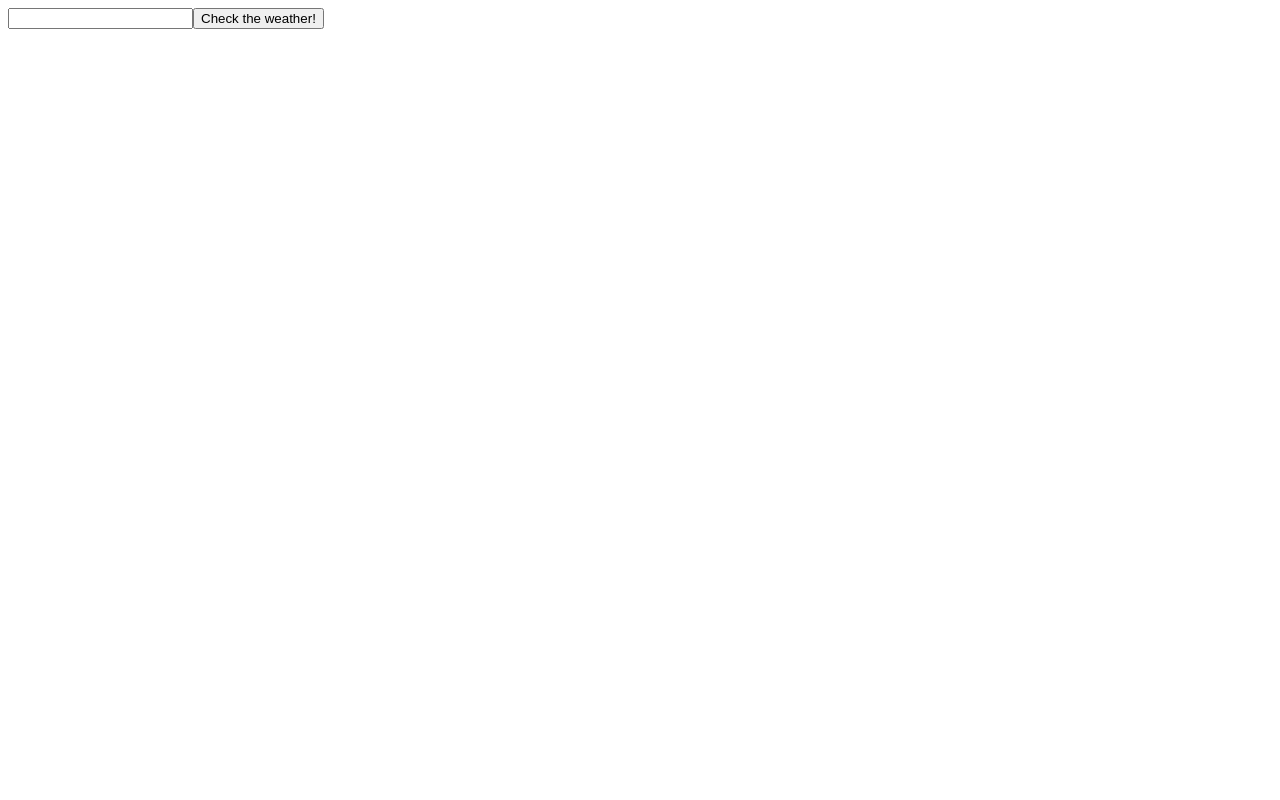
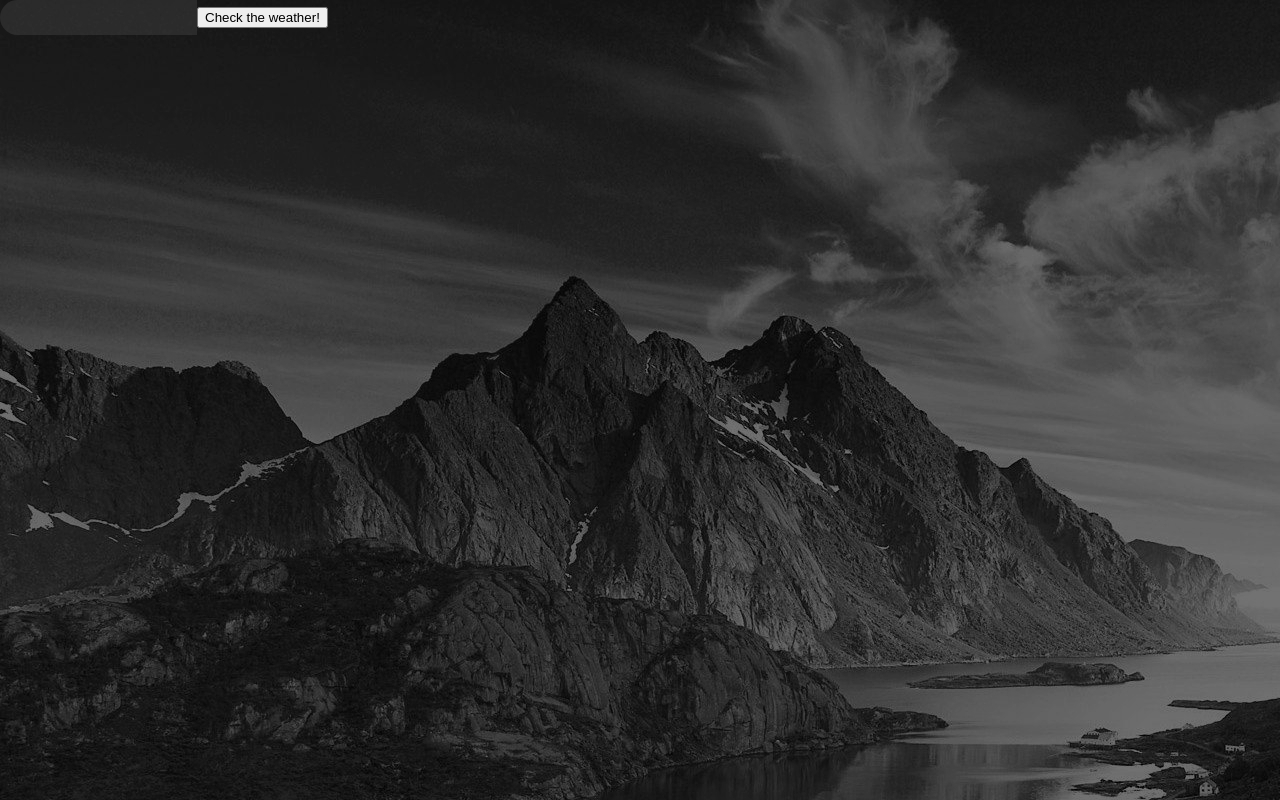
Before and after one commit to ira-francesco/weather-app-react-api, a React (Vite) app: page / in a window 1280 px wide. Built offline with nearby package versions, Linux system fonts and the light colour scheme.

Commit message:
Start to Styling the GUI

```diff
--- a/package.json
+++ b/package.json
@@ -11,7 +11,8 @@
   },
   "dependencies": {
     "react": "^18.2.0",
-    "react-dom": "^18.2.0"
+    "react-dom": "^18.2.0",
+    "sass": "^1.63.6"
   },
   "devDependencies": {
     "@types/react": "^18.0.37",
--- a/src/App.jsx
+++ b/src/App.jsx
@@ -1,20 +1,38 @@
 import { useState } from "react";
+import "./style.scss";
+import backgroundImage from "./assets/background.jpg";
 export default function App() {
   const apiKey = "d54919d21826957b16fa1de8e3099d25";
   const apiUrl =
     "https://api.openweathermap.org/data/2.5/weather?units=metric&q=";
 
-  const [weatherObj, setWeatherObj] = useState({ name: "" });
+  const [weatherObj, setWeatherObj] = useState({
+    name: "",
+    weatherMain: "",
+    temp: "",
+    feelsLike: "",
+    humidity: "",
+    country: "",
+    main: "",
+    icon: ""
+  });
+
   const [location, setLocation] = useState("London");
   async function checkWeather() {
     const response = await fetch(apiUrl + location + `&appid=${apiKey}`);
     var data = await response.json();
     console.log(data);
-    setWeatherObj({ name: data.name });
+    setWeatherObj({
+      name: data.name,
+      weatherMain: data.weather[0].main,
+      temp: `${Math.round(Number(data.main.temp))}° C`,
+      feelsLike: `${Math.round(Number(data.main.feels_like))}° C`,
+      humidity: `${data.main.humidity}%`
+    });
   }
 
   return (
-    <div className="App">
+    <div className="App" style={{ background: `url(${backgroundImage})` }}>
       <input
         type="text"
         onChange={(e) => {
@@ -23,6 +41,10 @@ export default function App() {
       />
       <button onClick={checkWeather}>Check the weather!</button>
       <h1>{weatherObj.name}</h1>
+      <h1>{weatherObj.weatherMain}</h1>
+      <h1>{weatherObj.temp}</h1>
+      <h1>{weatherObj.feelsLike}</h1>
+      <h1>{weatherObj.humidity}</h1>
     </div>
   );
 }
--- /dev/null
+++ b/src/style.scss
@@ -0,0 +1,22 @@
+.App{
+    width: 100%;
+    height: 100vh;
+    margin: 0;
+    padding: 0;
+  }
+
+  body{
+    width: 100%;
+    height: 100vh;
+    margin: 0;
+    padding: 0;
+  }
+
+  input{
+    border: none;
+    opacity: 0.4;
+    padding: 10px;
+    border-top-left-radius: 2rem;
+    border-bottom-left-radius: 2rem;
+    background-color: rgb(73, 73, 73);
+  }
```
Also changed, not shown: src/assets/background.jpg (added), 1 other file (tests, documents, lock files or other folders).
